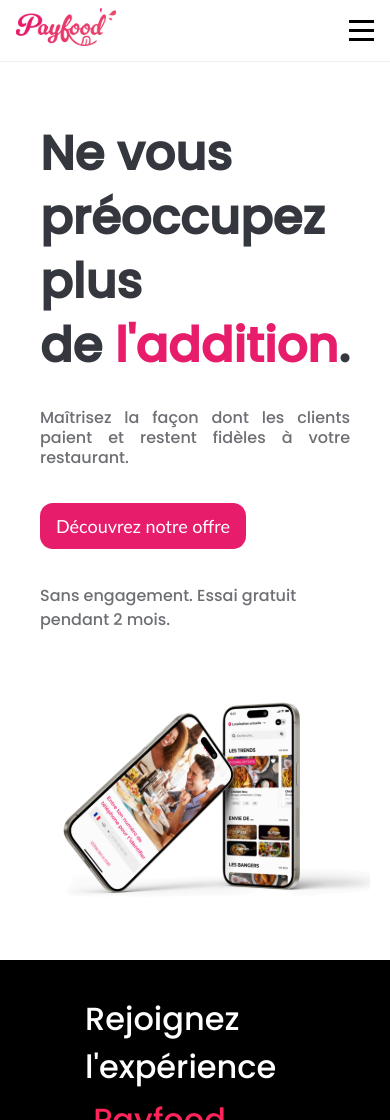
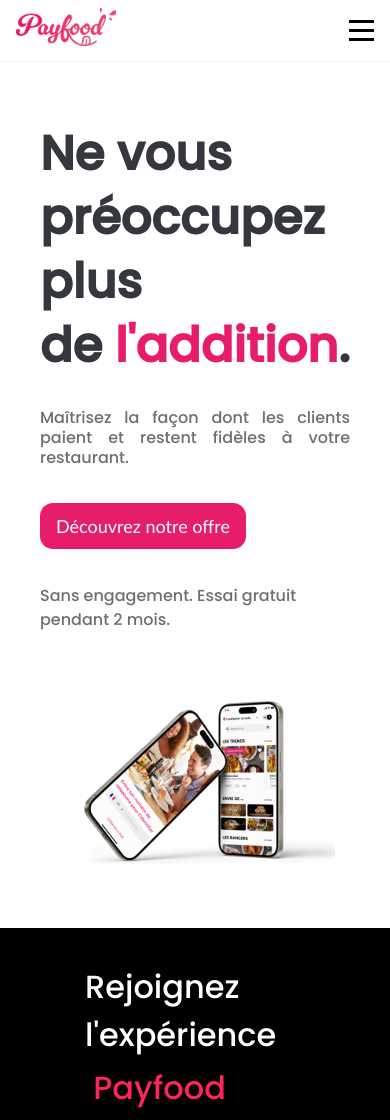
Before and after one commit to Armelsteve1/PAYFOOD, a React (Create React App) app in the folder payfood/: page / in a window 390 px wide. Shown: the top 1120 px of the page. Built offline with nearby package versions, Linux system fonts and the light colour scheme.

Commit message:
iphone mockup replaced

```diff
--- a/payfood/src/Component/HomePage/home-page.js
+++ b/payfood/src/Component/HomePage/home-page.js
@@ -1,6 +1,6 @@
 import React, { useEffect, useState } from "react";
 import "./home-style.css";
-import phone from "./iphone-mockup.svg";
+import phone from "./test.svg";
 import logo from "./payfood-logo.svg"
 import { FontAwesomeIcon } from "@fortawesome/react-fontawesome";
 import { faUserNinja, faVectorSquare } from "@fortawesome/free-solid-svg-icons";
--- a/payfood/src/Component/HomePage/home-style.css
+++ b/payfood/src/Component/HomePage/home-style.css
@@ -81,7 +81,7 @@
 }
 
 .phone {
-  max-width: 100%;
+  max-width: 80%;
   height: auto;
 }
 
```
Also changed, not shown: payfood/src/Component/HomePage/test.svg (added), 1 other file (tests, documents, lock files or other folders).
